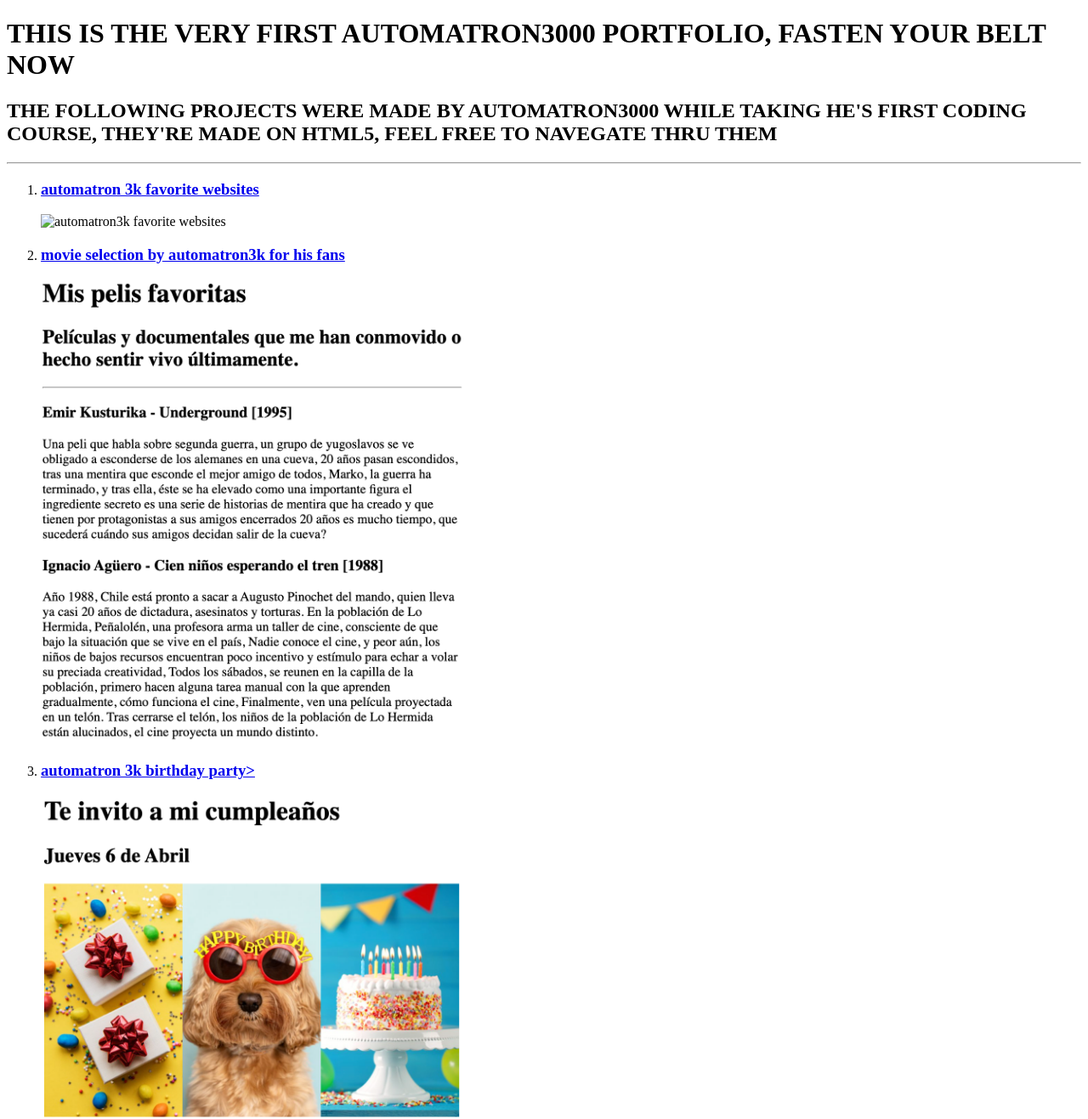
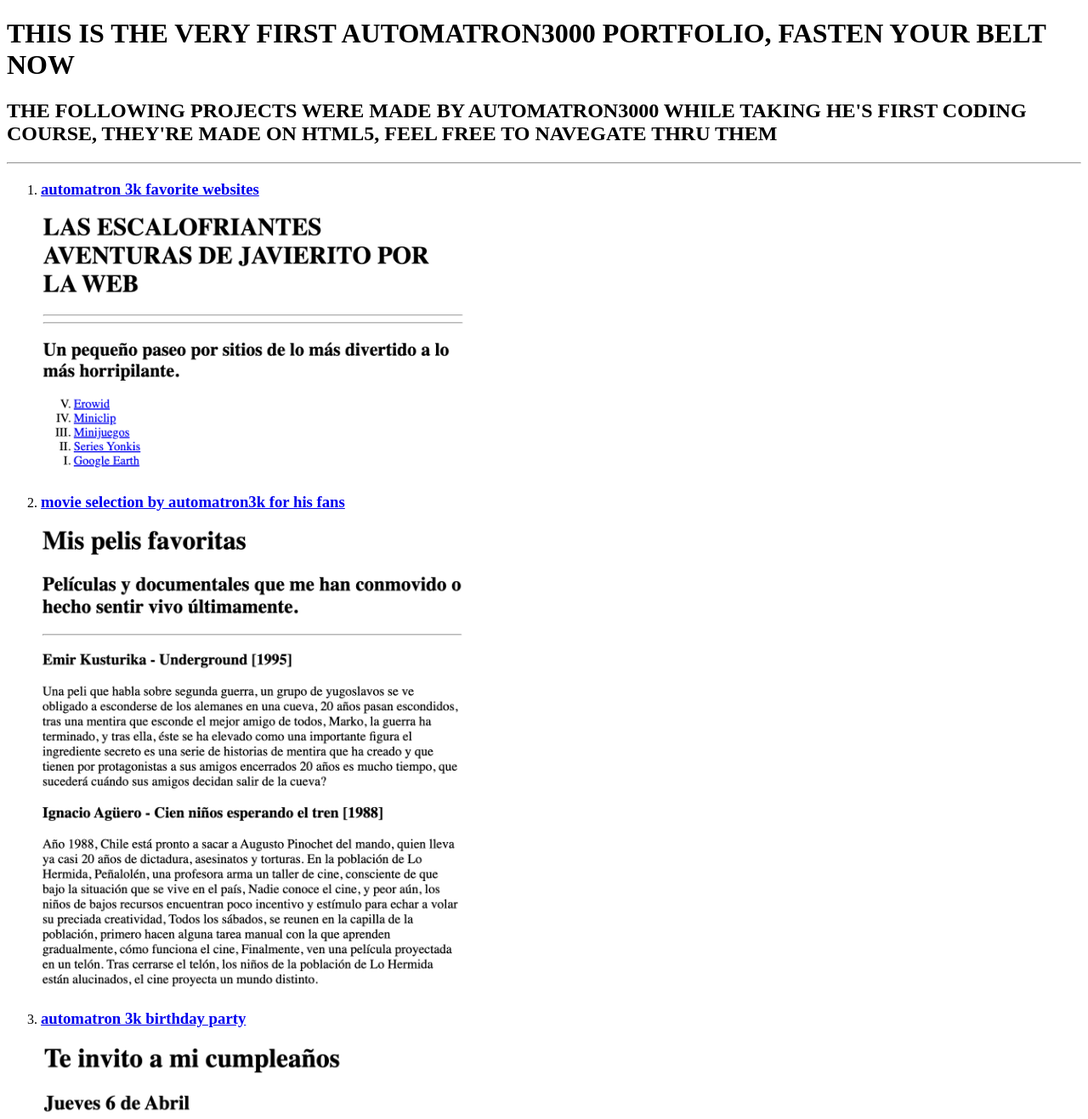
Before and after one commit to automatron3k/html-portfolio, a plain HTML site: page index.html in a window 1280 px wide. Shown: the top 1317 px of the page at 85% size. Drawn offline with Linux system fonts and the light colour scheme.

Commit message:
Update index.html

```diff
--- a/index.html
+++ b/index.html
@@ -17,15 +17,21 @@
 <!-- TODO 5: Add a link to the project pages -->
 <ol>
     <li>
-        <h3><a href="./public/ranking-sitios-web.html">automatron 3k favorite websites</a></h3>
-            <img src="./assets/images/sitios web.png" alt="automatron3k favorite websites" width="500">
+        <h3>
+            <a href="./public/ranking-sitios-web.html">automatron 3k favorite websites</a>
+        </h3>
+            <img src="./assets/images/sitios-web.png" alt="automatron3k favorite websites" width="500">
     </li>
     <li>
-        <h3><a href="./public/movie-ranking.html">movie selection by automatron3k for his fans</a></h3>
+        <h3>
+            <a href="./public/movie-ranking.html">movie selection by automatron3k for his fans</a>
+        </h3>
             <img src="./assets/images/pelis.png" alt="movies recommendation by automatron3k for his beloved fans" width="500">
     </li>
     <li>
-        <h3><a href="./public/birthday-invite.html">automatron 3k birthday party></a></h3>
+        <h3>
+            <a href="./public/birthday-invite.html">automatron 3k birthday party</a>
+        </h3>
             <img src="./assets/images/cumpleaños.png" alt="automatron3k bithrday party invitation" width="500">
     </li>
 </ol>
```
